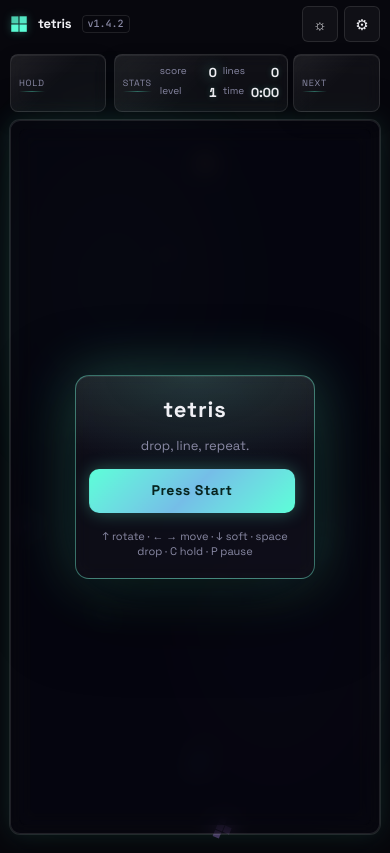
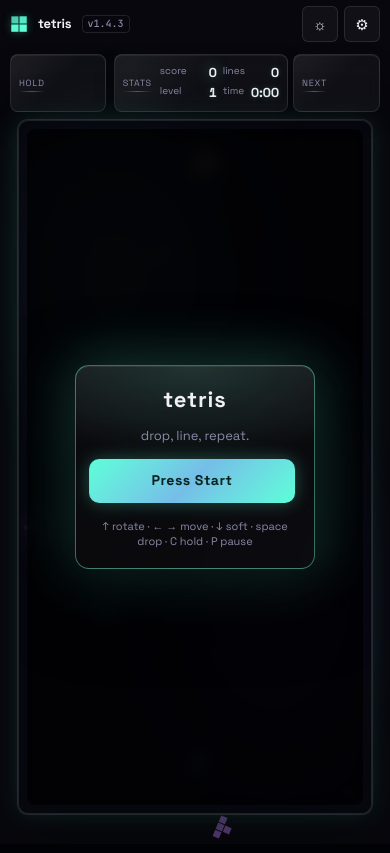
Before and after one commit to paulfxyz/tetris, a PHP site: page / in a window 390 px wide. Run offline with PHP 8.4, Linux system fonts and the light colour scheme.

Commit message:
v1.4.3 — fix desktop right-overflow + mobile invisible playground
Desktop: .board-frame had global box-sizing: border-box, so 8px padding +
1px border ate 18px off the content area; canvas sized to full --board-w
overflowed the right edge. Now: width: max-content + overflow: hidden on
the frame, middle grid column = auto, and availableBoardWidth() subtracts
the frame's horizontal padding+border (matching what height already did).

Mobile (iPhone): grid-template-columns: 1fr stretched the frame full-width
while the canvas stayed at integer-cell size — mostly empty frame. The
overlay used color-mix() + backdrop-filter which can fail silently on iOS
Safari (invisible title screen). Now: mobile grid is auto + justify-items
center so the frame shrink-wraps its canvas, overlay uses solid
rgba(0,0,0,.65) with backdrop-filter disabled on mobile.

Mobile vpad: trimmed from clamp(52,9.5dvh,72) to clamp(40,7dvh,56), gap
8→6px — ~34px more vertical room for the board.

```diff
--- a/public/css/game.css
+++ b/public/css/game.css
@@ -19,8 +19,13 @@
   --gap: clamp(8px, calc(var(--board-h) * .03), 22px);
 
   display: grid;
-  grid-template-columns: var(--hud-w) var(--board-w) var(--hud-w);
+  /* v1.4.3: middle column is `auto` (not `var(--board-w)`) so .board-frame
+   * shrink-wraps tightly around its canvas. Otherwise, with global border-box
+   * box-sizing, the frame's content area = --board-w minus 18px (padding+border),
+   * so the canvas (at --board-w) would overflow the frame's right edge by ~18px. */
+  grid-template-columns: var(--hud-w) auto var(--hud-w);
   gap: var(--gap);
+  justify-content: center;
   /* align-items: start makes HUD columns match the board's intrinsic height
    * instead of stretching to the tallest sibling. Combined with the board
    * canvas being height: var(--board-h), this guarantees the row's effective
@@ -102,6 +107,12 @@
   border: 1px solid var(--color-border);
   border-radius: 10px;
   padding: 8px;
+  /* v1.4.3: width:max-content + overflow:hidden together guarantee the frame
+   * is sized exactly to its canvas (canvas drives width, frame's padding adds
+   * to outer width) AND any future bleed-past-edge cannot escape the rounded
+   * border. Fixes the right-overflow bug where cells were drawn past the frame. */
+  width: max-content;
+  overflow: hidden;
   backdrop-filter: blur(10px);
   box-shadow: 0 10px 30px rgba(0,0,0,.25);
 }
@@ -129,10 +140,14 @@ html[data-theme="color"] .hud-block { border-radius: 4px; box-shadow: inset 0 0
  * The full-board dim+blur backdrop. .overlay-card is a properly styled
  * floating card centered inside it — not a bare grid — so the Press Start
  * screen reads as a real modal: padded, rounded, bordered, glowed. */
+/* v1.4.3: solid rgba background BEFORE color-mix() so iOS Safari (which can
+ * fail color-mix() silently and end up transparent → invisible overlay) has
+ * a reliable fallback. Same for the card. */
 .overlay {
   position: absolute; inset: 8px;
   display: flex; align-items: center; justify-content: center;
   border-radius: 8px;
+  background: rgba(0, 0, 0, .55);
   background: color-mix(in srgb, var(--color-board-bg) 78%, transparent);
   backdrop-filter: blur(8px);
   -webkit-backdrop-filter: blur(8px);
@@ -148,6 +163,7 @@ html[data-theme="color"] .hud-block { border-radius: 4px; box-shadow: inset 0 0
   width: min(260px, calc(100% - 32px));
   padding: 24px 22px 22px;
   border-radius: 14px;
+  background: rgba(20, 20, 24, .92);
   background: color-mix(in srgb, var(--color-surface) 92%, transparent);
   border: 1px solid var(--color-border);
   box-shadow:
@@ -236,21 +252,28 @@ body.vpad-on .vpad { display: grid; }
     justify-content: flex-start;
   }
 
-  /* Game-wrap on mobile: HUD strip on row 1, board on row 2. */
+  /* Game-wrap on mobile: HUD strip on row 1, board on row 2.
+   * v1.4.3: cols=auto + justify-items:center so .board-frame shrink-wraps
+   * its canvas instead of stretching the full stage width (the old 1fr made
+   * the frame much wider than the canvas, leaving a mostly-empty frame on
+   * iPhone). The HUD strip is explicitly width:100% below so it still spans
+   * edge-to-edge above the board. */
   .game-wrap {
-    grid-template-columns: 1fr;
+    grid-template-columns: auto;
     grid-template-rows: auto auto;
     gap: 8px;
     width: 100%;
     align-items: stretch;
+    justify-content: center;
+    justify-items: center;
   }
 
   /* Both HUD strips share grid-row 1. We use display:contents to flatten
    * .hud-left and .hud-right into the grid, then drop them into a flex
    * pseudo-row via a single CSS rule on the wrap itself: each .hud becomes
    * a flex child of the wrap, side-by-side on row 1. */
-  .hud-left  { grid-row: 1; grid-column: 1; }
-  .hud-right { grid-row: 1; grid-column: 1; pointer-events: none; }
+  .hud-left  { grid-row: 1; grid-column: 1; width: 100%; }
+  .hud-right { grid-row: 1; grid-column: 1; pointer-events: none; width: 100%; }
   .hud-right .hud-block { pointer-events: auto; }
   .game-wrap > .board-frame { grid-row: 2; }
 
@@ -331,10 +354,14 @@ body.vpad-on .vpad { display: grid; }
     margin: 0 auto;
   }
   body.vpad-on .vpad { display: grid; }
+  /* v1.4.3: shrink vpad buttons so the playground gets ~40px more vertical
+   * room. iPhone screenshots showed buttons taking ~145px of two-row vpad
+   * height before — now ~96px, giving the board more cells. */
+  .vpad { gap: 6px; }
   .vbtn {
-    height: clamp(52px, 9.5dvh, 72px);
-    font-size: clamp(20px, 5vw, 26px);
-    border-radius: 12px;
+    height: clamp(40px, 7dvh, 56px);
+    font-size: clamp(18px, 4.5vw, 22px);
+    border-radius: 10px;
     border-width: 1px;
   }
   .vbtn-drop {
@@ -343,8 +370,23 @@ body.vpad-on .vpad { display: grid; }
     border-color: color-mix(in srgb, var(--color-accent) 50%, var(--color-border));
   }
 
-  /* Overlay card — nicely sized for portrait phones. */
-  .overlay-card { padding: 18px 16px; width: min(240px, calc(100% - 24px)); gap: 12px; }
+  /* Overlay card — nicely sized for portrait phones.
+   * v1.4.3: drop the backdrop-filter blur on mobile (unreliable on iOS Safari,
+   * sometimes makes the entire overlay render invisible) and use a solid
+   * background so "Press Start" is always visible. */
+  .overlay {
+    background: rgba(0, 0, 0, .65);
+    backdrop-filter: none;
+    -webkit-backdrop-filter: none;
+  }
+  .overlay-card {
+    padding: 18px 16px;
+    width: min(240px, calc(100% - 24px));
+    gap: 12px;
+    background: rgba(20, 20, 24, .96);
+    backdrop-filter: none;
+    -webkit-backdrop-filter: none;
+  }
 
   /* Footer hidden on mobile to keep the single-screen rule. */
   .footer { display: none; }
--- a/public/index.html
+++ b/public/index.html
@@ -31,7 +31,7 @@
         </svg>
         <span>tetris</span>
       </a>
-      <a class="brand-version" href="https://github.com/paulfxyz/tetris/releases/tag/v1.4.2" target="_blank" rel="noopener" title="View this release on GitHub">v1.4.2</a>
+      <a class="brand-version" href="https://github.com/paulfxyz/tetris/releases/tag/v1.4.3" target="_blank" rel="noopener" title="View this release on GitHub">v1.4.3</a>
     </div>
     <nav class="topbar-actions">
       <button class="iconbtn" id="btn-zoom-out" title="Zoom out" aria-label="Zoom out">−</button>
@@ -195,7 +195,7 @@
 
   <!-- Footer -->
   <footer class="footer">
-    <span>tetris · v1.4.2 — drop, line, repeat.</span>
+    <span>tetris · v1.4.3 — drop, line, repeat.</span>
     <br />
     <a href="https://github.com/paulfxyz/tetris" target="_blank" rel="noopener">source on github</a>
     <span class="sep">/</span>
--- a/public/sw.js
+++ b/public/sw.js
@@ -1,7 +1,7 @@
 // tetris — service worker
 // Cache-first for the small static bundle so the game works offline.
 
-const CACHE = 'tetris-v1.4.2';
+const CACHE = 'tetris-v1.4.3';
 const ASSETS = [
   './',
   'index.html',
```
Also changed, not shown: .release-notes-v1.4.3.md (added), CHANGELOG.md, README.md, public/js/app.js.
